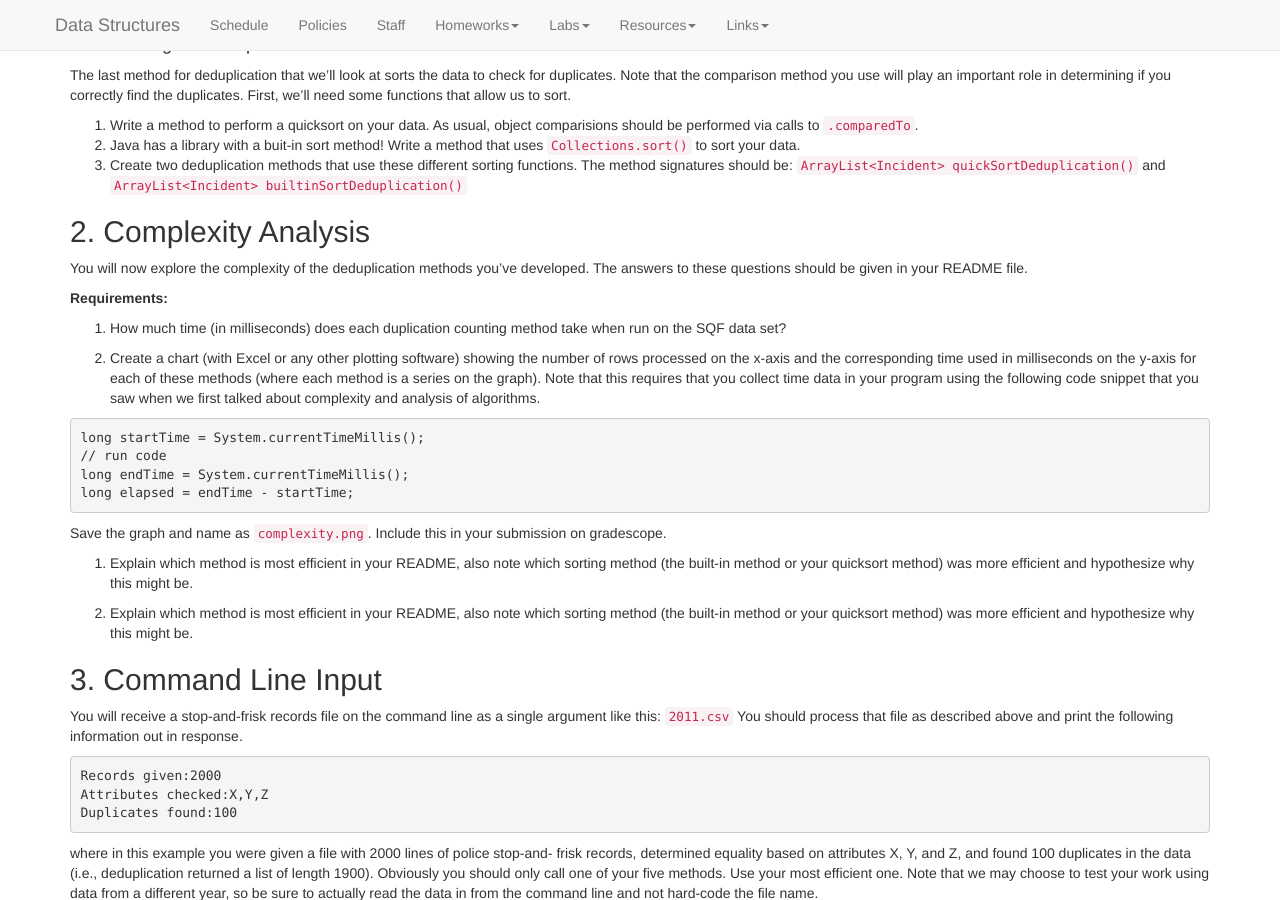
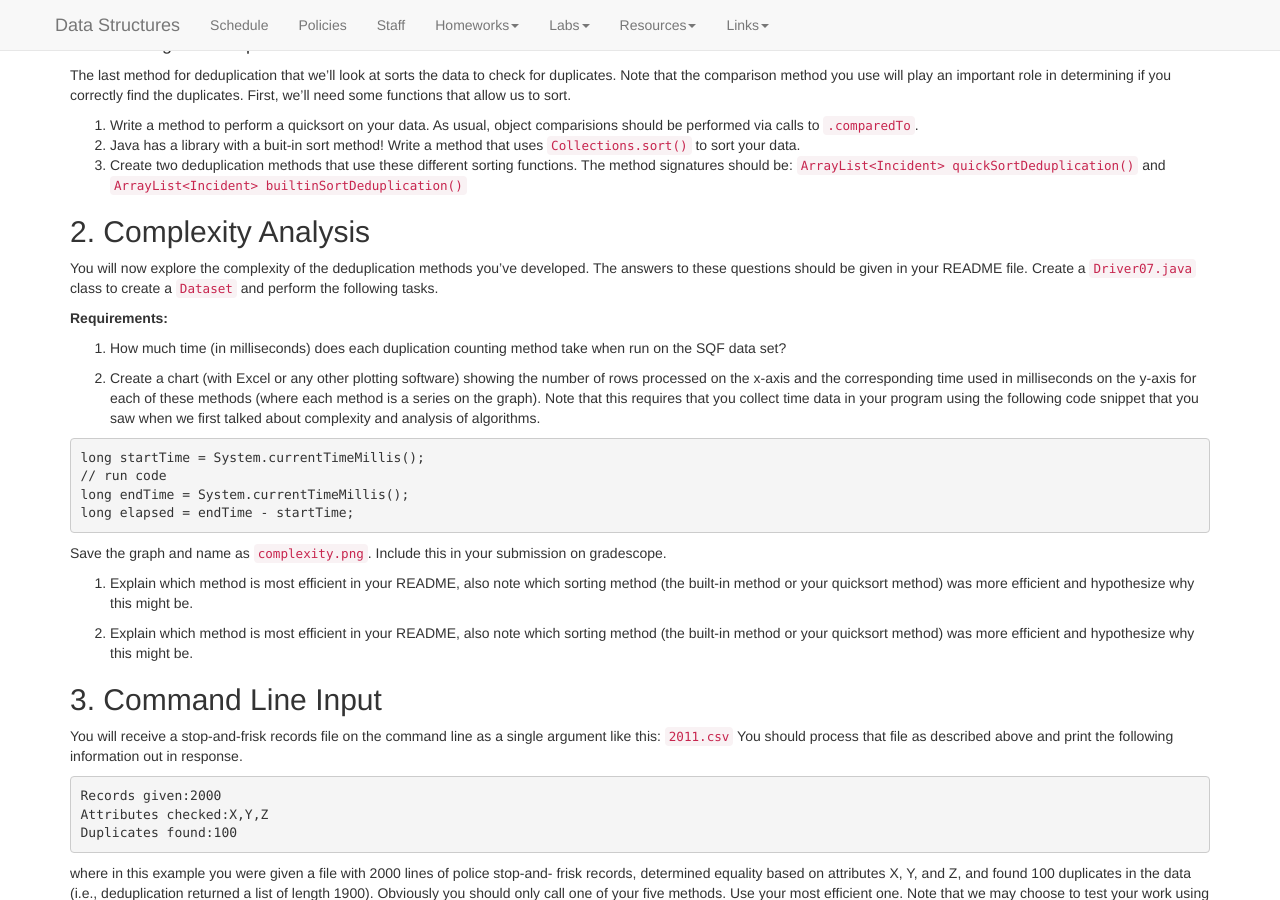
Before and after one commit to kalte0/BMC-CS-151.github.io, a Jekyll site: the page built from hws/HW07.md, in a window 1280 px wide and 900 px high, scrolled down 1654 px. Built offline with Jekyll 4.4.1, drawn with Linux system fonts in a browser that asks for light colours; nearby versions of some CDN libraries.

Commit message:
Update HW07.md

```diff
--- a/hws/HW07.md
+++ b/hws/HW07.md
@@ -192,6 +192,7 @@ The method signatures should be:
 
 You will now explore the complexity of the deduplication methods you’ve
 developed. The answers to these questions should be given in your README file.
+Create a `Driver07.java` class to create a `Dataset` and perform the following tasks.
 
 **Requirements:**
 
```
